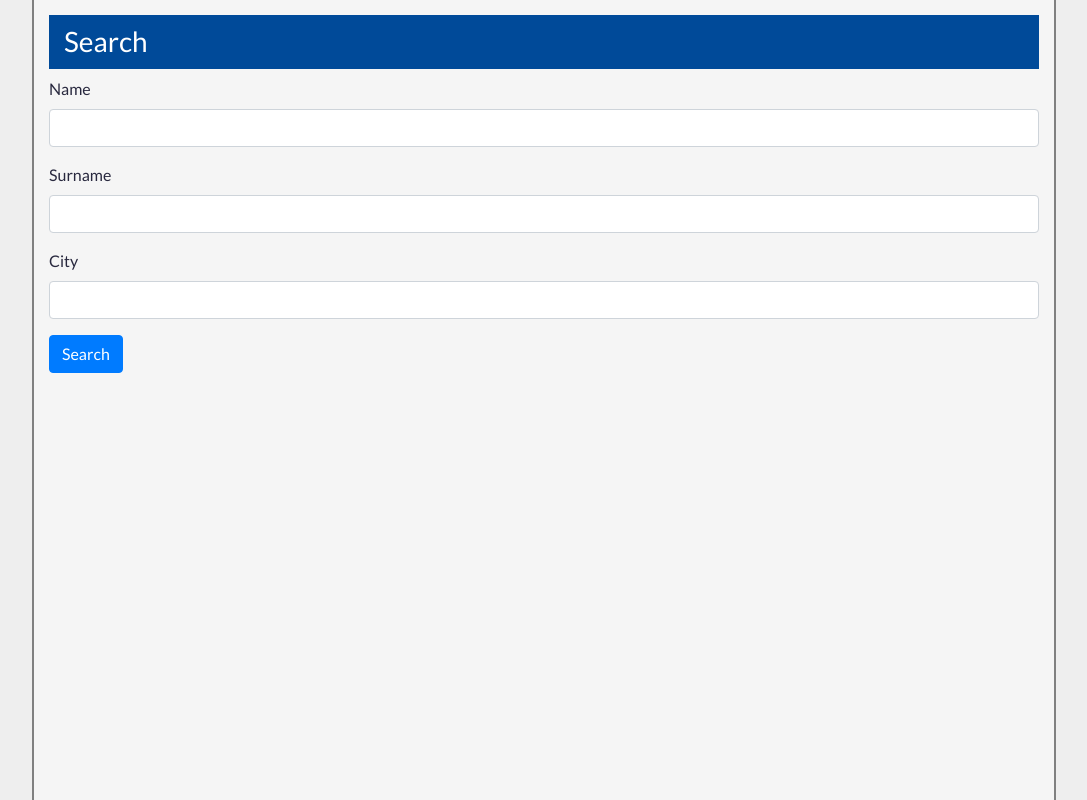
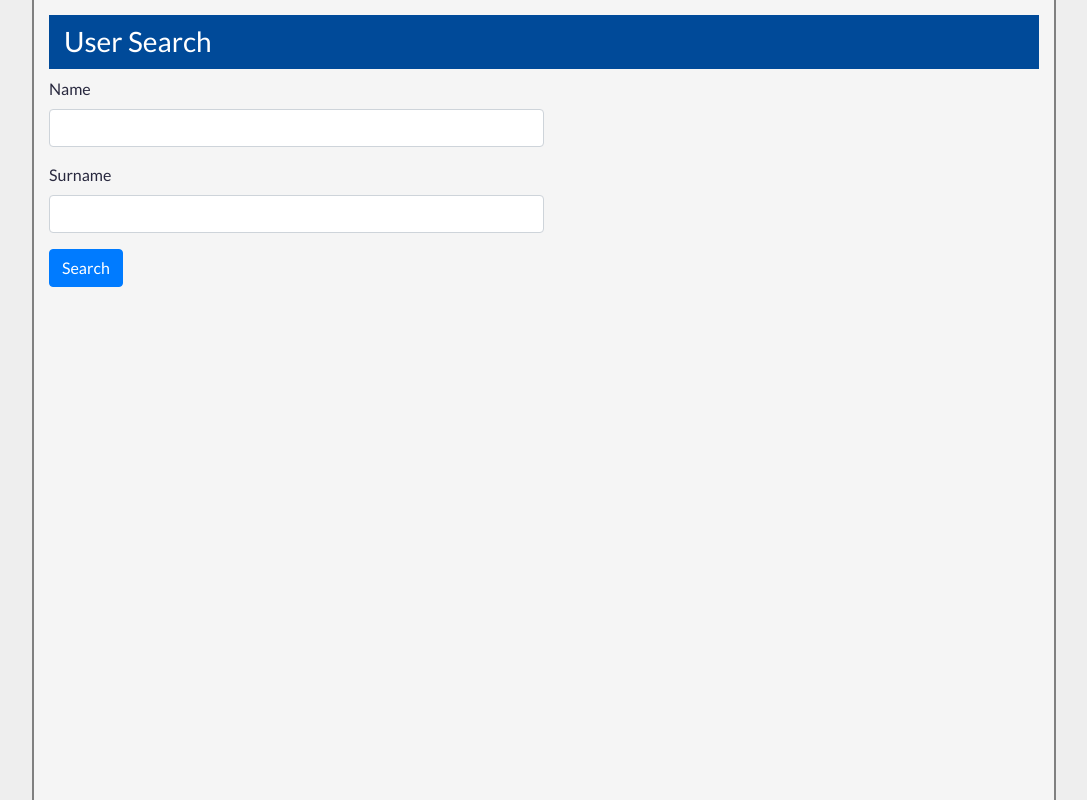
Before and after one commit to krzysztofkar/warsztat_indywidualny, a Django app: page /group_search in a window 1280 px wide. Shown: the part 69-869 px from the top of the page, without its empty margins (96-1183 px from the left). Run offline with Django 3.2, Linux system fonts and the light colour scheme; some libraries are stand-ins or nearby versions.

Commit message:
final search and search results

```diff
--- a/contacts/templates/group_search.html
+++ b/contacts/templates/group_search.html
@@ -9,6 +9,7 @@
                 <th scope="col" class="centerTableCol">Name</th>
                 <th scope="col" class="centerTableCol">City</th>
                 <th scope="col" class="centerTableCol">Groups</th>
+                <th scope="col" class="centerTableCol">Group Assigment</th>
                 <th scope="col" class="centerTableCol">Modify</th>
                 <th scope="col" class="centerTableCol">Delete</th>
             </tr>
@@ -51,21 +52,17 @@
 
 
 {% else %}
-    <h3 class="h3 h3Colors">Search</h3>
+    <h3 class="h3 h3Colors">User Search</h3>
 
     <form action="/group_search" method="post">
         {% csrf_token %}
         <div class="form-group">
             <label>Name</label>
-            <input type="text" name="name" maxlength="64" class="form-control">
+            <input type="text" name="name" maxlength="64" class="form-control shortFormsFields">
         </div>
         <div class="form-group">
             <label>Surname</label>
-            <input type="text" name="surname" maxlength="64" class="form-control">
-        </div>
-        <div class="form-group">
-            <label>City</label>
-            <input type="text" name="city" maxlength="64" class="form-control">
+            <input type="text" name="surname" maxlength="64" class="form-control shortFormsFields">
         </div>
         <button type="submit" class="btn btn-primary">Search</button>
     </form>
```
